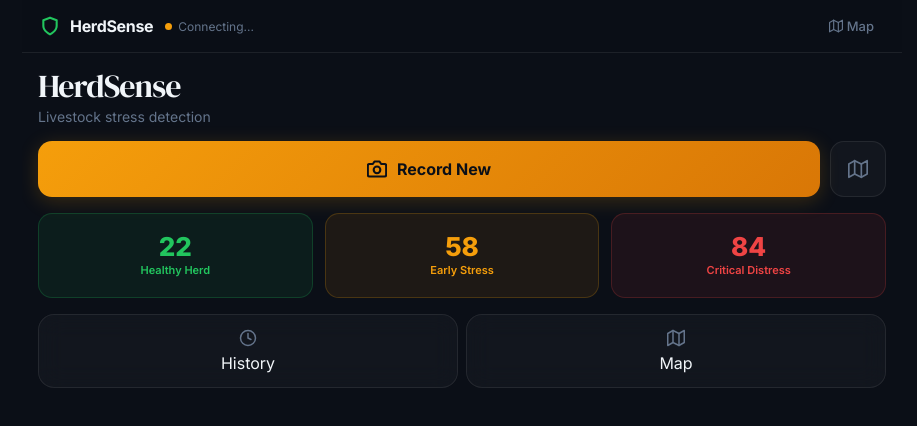
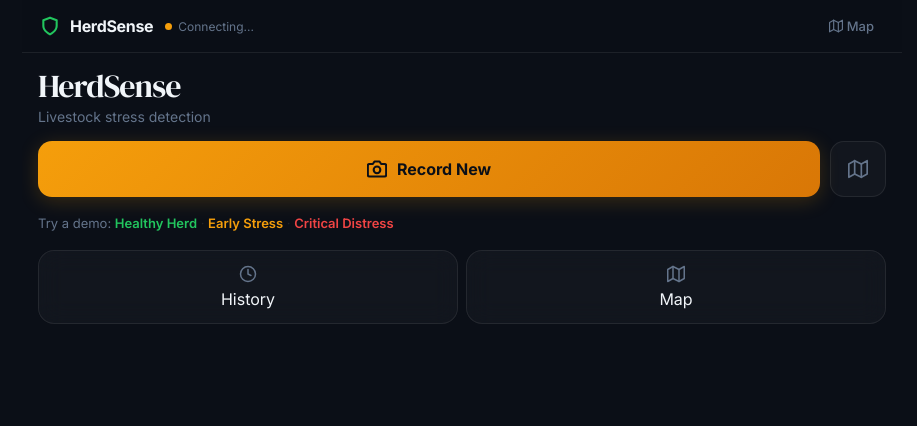
Before and after one commit to Amitk003/HerdSense, a React (Vite) app: page / in a window 1280 px wide. Shown: the top 426 px of the page, without its empty margins (178-1095 px from the left). Built offline with nearby package versions, Linux system fonts and the light colour scheme; no server answers.

Commit message:
presets: inline text links instead of cards/chips

```diff
--- a/src/components/HomeScreen.tsx
+++ b/src/components/HomeScreen.tsx
@@ -88,23 +88,17 @@ export default function HomeScreen({ onPresetSelected, onNavigateCamera, onNavig
         </div>
       )}
 
-      <div className="presets-row">
-        {DEMO_PRESETS.map(preset => {
-          const sc = preset.precomputedScore
-          const isHigh = sc >= 66
-          const isMid = sc >= 33 && sc < 66
-          return (
-            <button
-              key={preset.id}
-              className={`preset-chip ${isHigh ? 'chip-danger' : isMid ? 'chip-warn' : 'chip-ok'}`}
-              onClick={() => handlePreset(preset)}
-            >
-              <span className="preset-chip-score">{sc}</span>
-              <span className="preset-chip-label">{preset.label}</span>
+      <p className="demo-line">
+        Try a demo:{' '}
+        {DEMO_PRESETS.map((p, i) => (
+          <span key={p.id}>
+            {i > 0 && <span className="demo-sep"> · </span>}
+            <button className={`demo-link demo-${p.id}`} onClick={() => handlePreset(p)}>
+              {p.label}
             </button>
-          )
-        })}
-      </div>
+          </span>
+        ))}
+      </p>
 
       <div className="home-nav">
         <div className="card" onClick={onNavigateHistory}>
--- a/src/styles.css
+++ b/src/styles.css
@@ -366,71 +366,31 @@ button:focus-visible {
   align-items: center;
 }
 
-.presets-row {
-  display: flex;
-  gap: 8px;
+.demo-line {
+  font-size: 13px;
+  color: var(--text-muted);
+  line-height: 1.6;
 }
 
-.preset-chip {
-  flex: 1;
-  display: flex;
-  flex-direction: column;
-  align-items: center;
-  gap: 4px;
-  padding: 14px 8px;
-  border-radius: 14px;
+.demo-sep {
+  color: var(--border);
+}
+
+.demo-link {
+  font-size: 13px;
+  font-weight: 600;
   font-family: inherit;
   cursor: pointer;
-  transition: all 0.15s;
-  border: 1px solid;
+  transition: opacity 0.15s;
 }
 
-.preset-chip:active {
-  transform: scale(0.95);
+.demo-link:active {
+  opacity: 0.6;
 }
 
-.chip-ok {
-  background: rgba(34, 197, 94, 0.08);
-  border-color: rgba(34, 197, 94, 0.2);
-  color: var(--success);
-}
-
-.chip-ok:active {
-  background: rgba(34, 197, 94, 0.15);
-}
-
-.chip-warn {
-  background: rgba(245, 158, 11, 0.08);
-  border-color: rgba(245, 158, 11, 0.2);
-  color: var(--warning);
-}
-
-.chip-warn:active {
-  background: rgba(245, 158, 11, 0.15);
-}
-
-.chip-danger {
-  background: rgba(239, 68, 68, 0.08);
-  border-color: rgba(239, 68, 68, 0.2);
-  color: var(--danger);
-}
-
-.chip-danger:active {
-  background: rgba(239, 68, 68, 0.15);
-}
-
-.preset-chip-score {
-  font-size: 22px;
-  font-weight: 800;
-  line-height: 1;
-}
-
-.preset-chip-label {
-  font-size: 11px;
-  font-weight: 600;
-  text-align: center;
-  line-height: 1.2;
-}
+.demo-healthy { color: var(--success); }
+.demo-early-stress { color: var(--warning); }
+.demo-critical { color: var(--danger); }
 
 .home-nav {
   display: flex;
@@ -1219,17 +1179,7 @@ button:focus-visible {
     grid-template-columns: repeat(4, 1fr);
   }
 
-  .presets-row {
-    gap: 12px;
-  }
 
-  .preset-chip {
-    padding: 20px 12px;
-  }
-
-  .preset-chip-score {
-    font-size: 26px;
-  }
 
   .home-nav {
     flex-direction: row;
```
